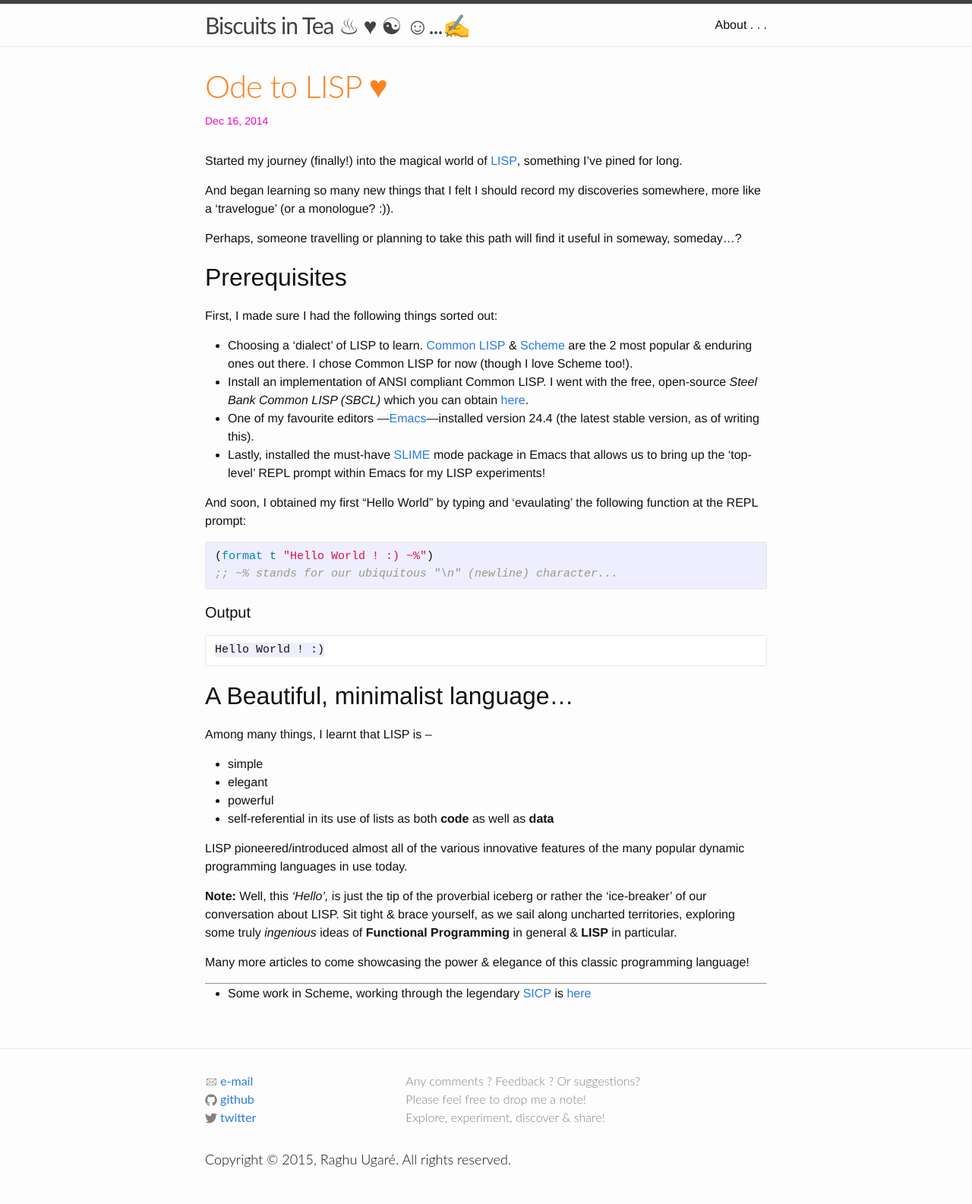
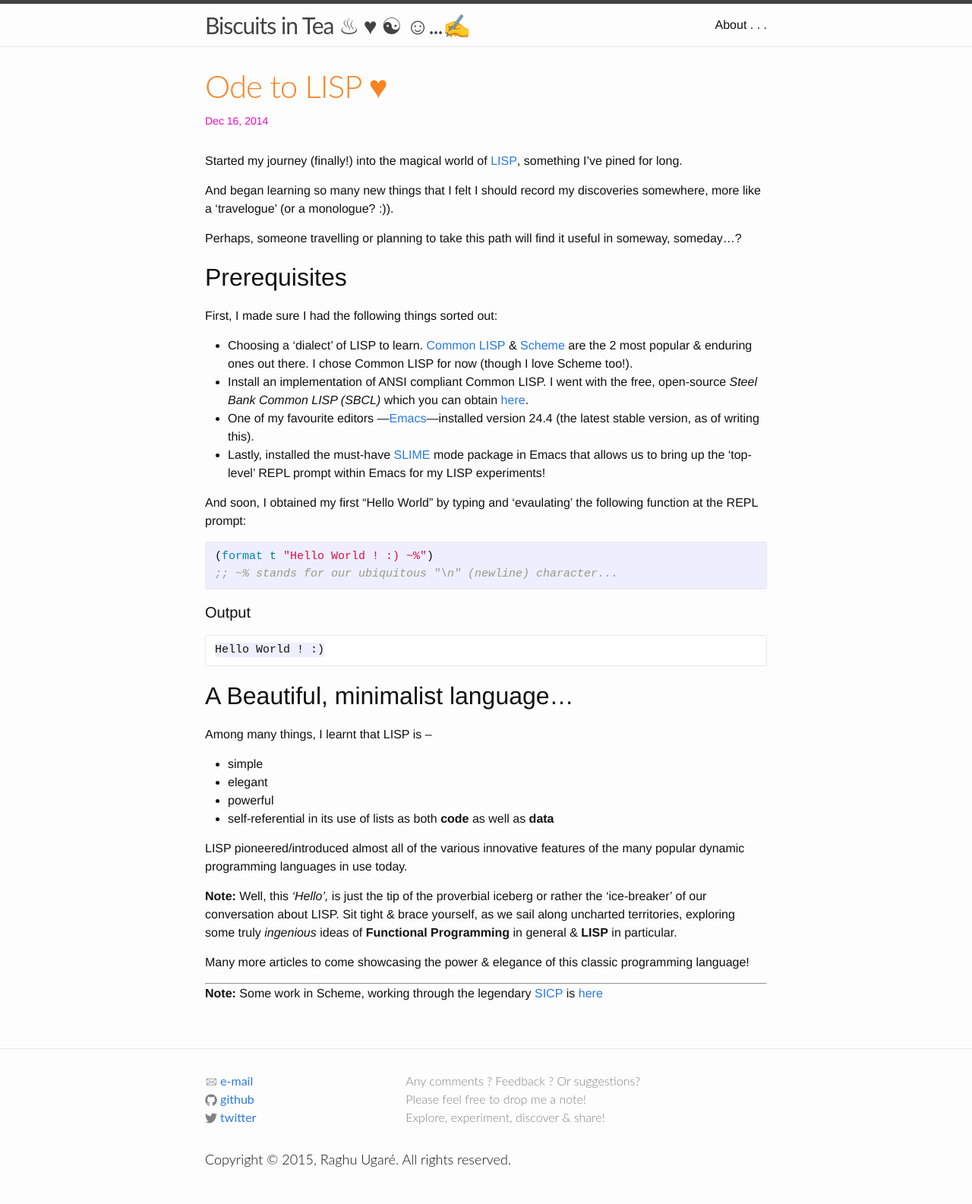
Before and after one commit to raghuugare/raghuugare.bkup, a Jekyll site: the page built from _posts/2014-12-16-ode_to_LISP.markdown, in a window 1280 px wide. Shown: the whole page at 76% size. Built offline with Jekyll 4.4.1, drawn with Linux system fonts in a browser that asks for light colours.

Commit message:
Some cosmetic changes...

```diff
--- a/_posts/2014-12-16-ode_to_LISP.markdown
+++ b/_posts/2014-12-16-ode_to_LISP.markdown
@@ -51,7 +51,7 @@ Many more articles to come showcasing the power & elegance of this classic progr
 
 ---
 
-+ Some work in Scheme, working through the legendary [SICP][link_SICP] is [here][link_rags_SICP]
+**Note:** Some work in Scheme, working through the legendary [SICP][link_SICP] is [here][link_rags_SICP]
 
 
 [link_LISP]: http://en.wikipedia.org/wiki/Lisp_%28programming_language%29
--- a/css/main.scss
+++ b/css/main.scss
@@ -6,7 +6,7 @@
 // ===========================================
 // My variables
 
-$site-font-family: lato, sans-serif;
+$site-font-family: lato, Helvetica Neue, sans-serif;
 $site-font-size: 30px;
 $site-font-weight: 400;
 
```
